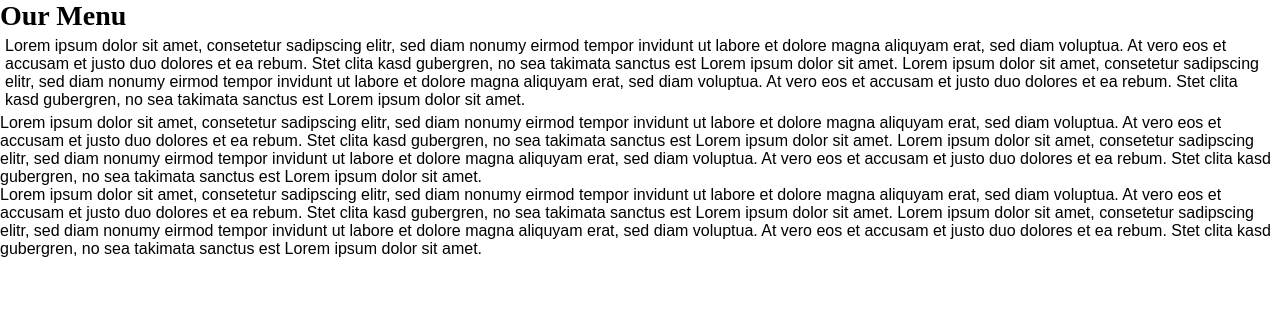
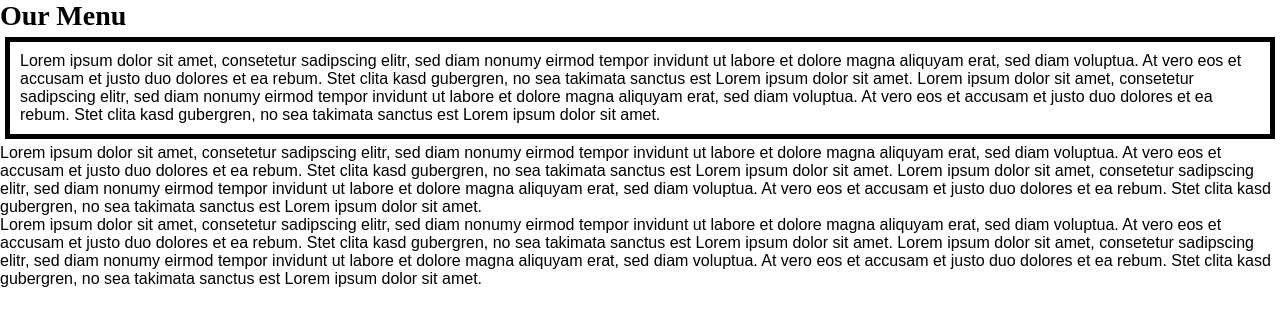
Before and after one commit to MarvinMussler/coursera_webDev, a plain HTML site: page mod2_solution/index.html in a window 1280 px wide. Drawn offline with Linux system fonts and the light colour scheme.

Commit message:
minor improvements to Module 2 Assignment

```diff
--- a/mod2_solution/css/stylesheet.css
+++ b/mod2_solution/css/stylesheet.css
@@ -9,9 +9,9 @@ h1 {
 }
 
 #section1 {
-    border: 5px;
+    border: 5px solid black;
     margin: 5px;
-    /*padding:*/
+    padding: 10px;
     font-family: Arial, Helvetica, sans-serif;
     font-size: 100%;
 }
```
